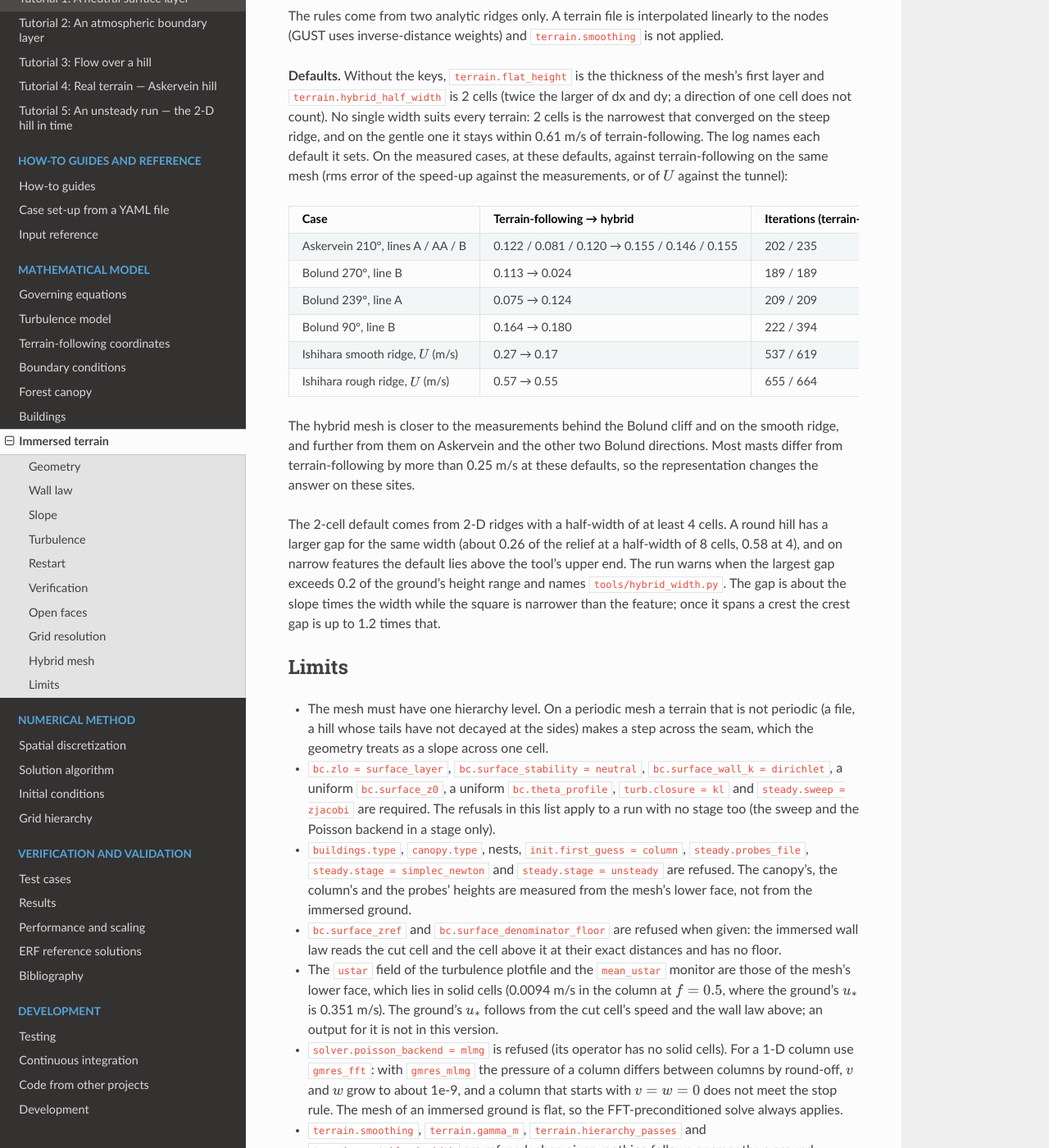
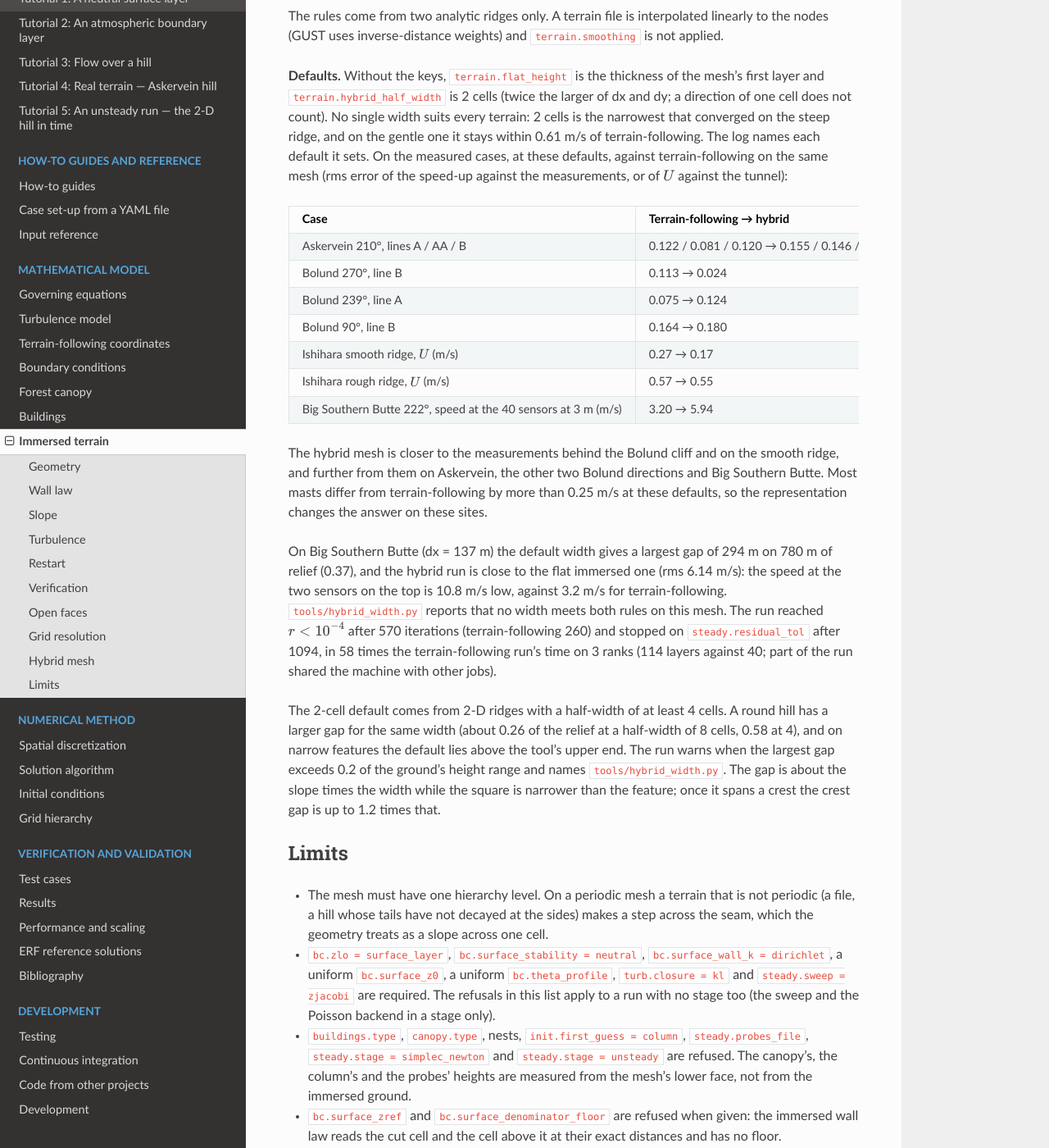
Before and after one commit to erf-model/gust-abl, a Sphinx documentation site: the page built from docs/immersed_terrain.rst, in a window 1280 px wide and 1400 px high, scrolled down 12970 px. Shown: the whole window at 82% size. Built offline with Sphinx 7.4.7 and the Read the Docs theme 3.1.0, drawn with Linux system fonts in a browser that asks for light colours.

Commit message:
Docs: Big Southern Butte with the hybrid mesh at the default width
The speed at the 40 sensors at 3 m has an rms error of 5.94 m/s (terrain-following 3.20, flat immersed 6.14). The
default width gives a largest gap of 0.37 of the relief on this mesh, and tools/hybrid_width.py reports that no
width meets both rules there. Iterations and run time are given against terrain-following.

Co-Authored-By: Claude Opus 5.5 <noreply@anthropic.com>

```diff
--- a/docs/immersed_terrain.rst
+++ b/docs/immersed_terrain.rst
@@ -799,10 +799,20 @@ of :math:`U` against the tunnel):
    * - Ishihara rough ridge, :math:`U` (m/s)
      - 0.57 → 0.55
      - 655 / 664
+   * - Big Southern Butte 222°, speed at the 40 sensors at 3 m (m/s)
+     - 3.20 → 5.94
+     - 410 / 1094
 
 The hybrid mesh is closer to the measurements behind the Bolund cliff and on the smooth ridge, and further from
-them on Askervein and the other two Bolund directions. Most masts differ from terrain-following by more than
+them on Askervein, the other two Bolund directions and Big Southern Butte. Most masts differ from terrain-following by more than
 0.25 m/s at these defaults, so the representation changes the answer on these sites.
+
+On Big Southern Butte (dx = 137 m) the default width gives a largest gap of 294 m on 780 m of relief (0.37), and
+the hybrid run is close to the flat immersed one (rms 6.14 m/s): the speed at the two sensors on the top is 10.8 m/s
+low, against 3.2 m/s for terrain-following. ``tools/hybrid_width.py`` reports that no width meets both rules on this
+mesh. The run reached :math:`r < 10^{-4}` after 570 iterations (terrain-following 260) and stopped on
+``steady.residual_tol`` after 1094, in 58 times the terrain-following run's time on 3 ranks (114 layers against 40; part of the run shared the
+machine with other jobs).
 
 The 2-cell default comes from 2-D ridges with a half-width of at least 4 cells. A round hill has a larger gap for the
 same width (about 0.26 of the relief at a half-width of 8 cells, 0.58 at 4), and on narrow features the default
```
